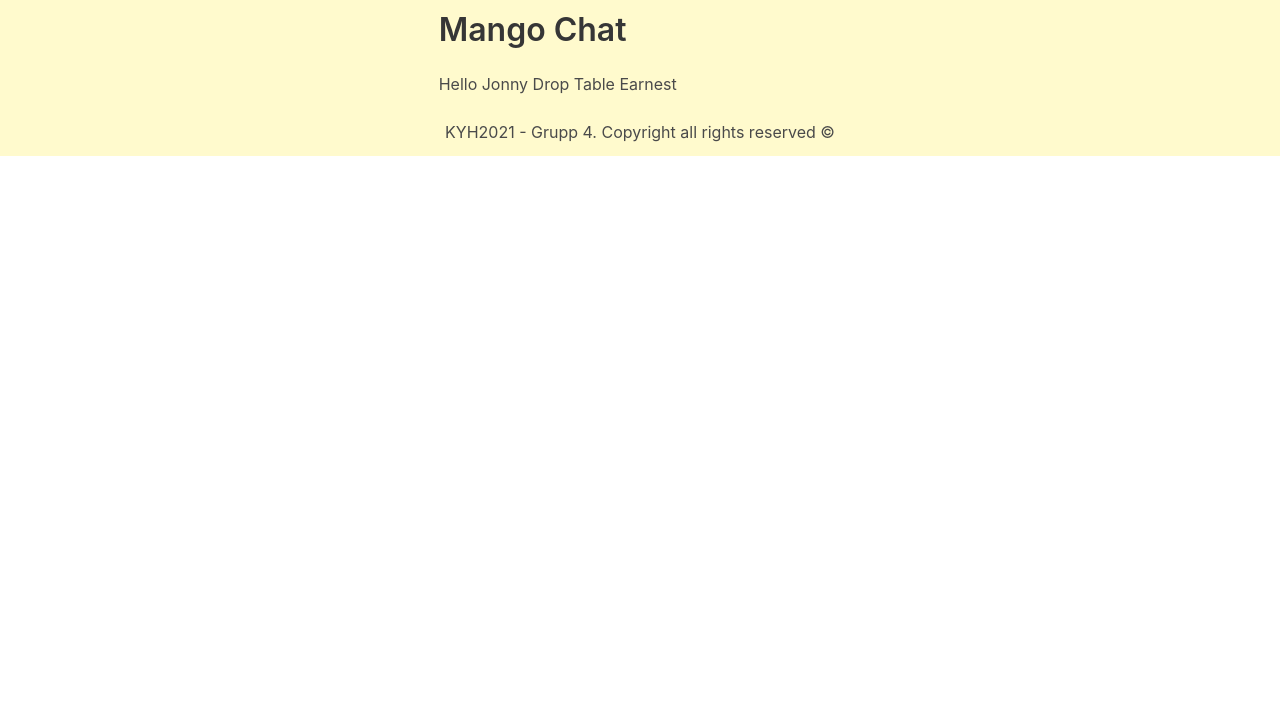
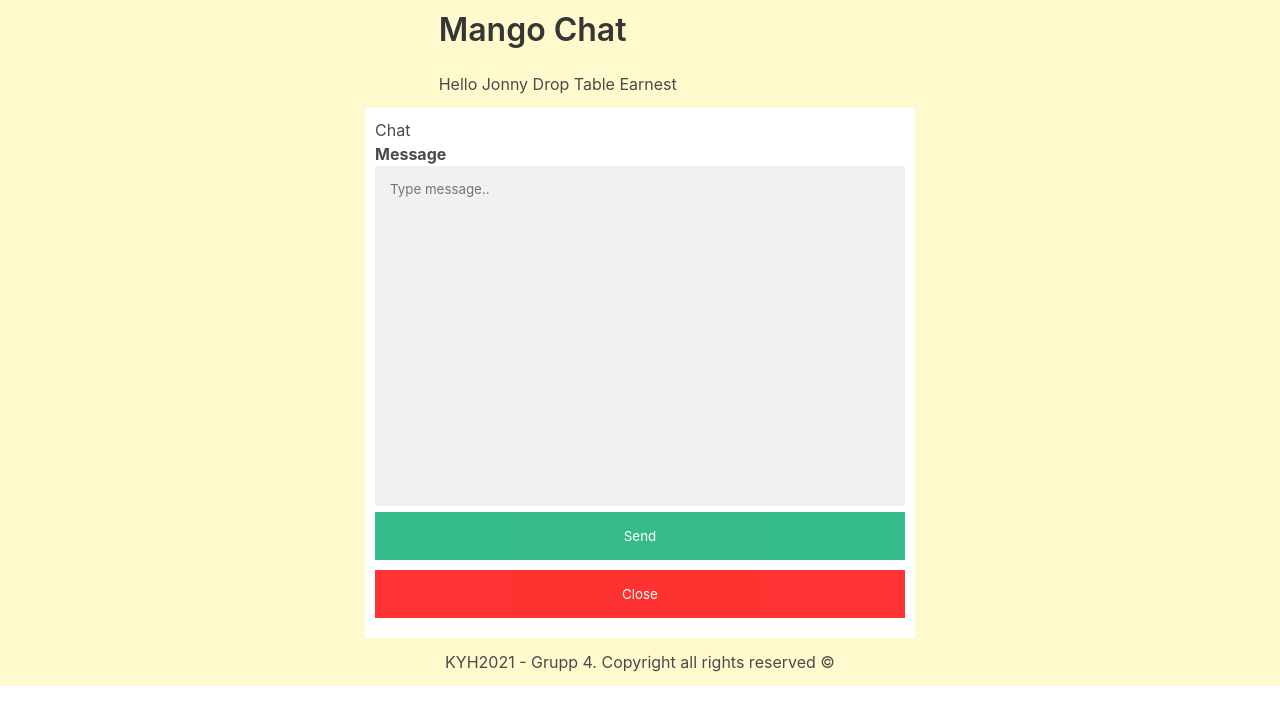
Before and after one commit to Jearnest94/Grupp_Fyra_Projektarbete, a Flask app: page /chat in a window 1280 px wide. Shown: the part 52-777 px from the top of the page. Run offline with Flask 2, Linux system fonts and the light colour scheme; a user stored in the database is signed in.

Commit message:
added chatbox css and html

```diff
--- a/static/css/main.css
+++ b/static/css/main.css
@@ -36,3 +36,76 @@ body {
 .mango-wrapper {
     display: flex;
 }
+
+{box-sizing: border-box;}
+
+/* Button used to open the chat form - fixed at the bottom of the page */
+.open-button {
+  background-color: #555;
+  color: white;
+  padding: 16px 20px;
+  border: none;
+  cursor: pointer;
+  opacity: 0.8;
+  position: fixed;
+  bottom: 23px;
+  right: 28px;
+  width: 280px;
+}
+
+/* The popup chat - hidden by default */
+.form-popup {
+  display: none;
+  position: fixed;
+  bottom: 0;
+  right: 15px;
+  border: 3px solid #f1f1f1;
+  z-index: 9;
+}
+
+/* Add styles to the form container */
+.form-container {
+  max-width: 550px;
+  padding: 10px;
+  margin: auto;
+    background-color: white;
+}
+
+/* Full-width textarea */
+.form-container textarea {
+  width: 100%;
+  padding: 15px;
+  margin: auto;
+  border: none;
+  background: #f1f1f1;
+  resize: none;
+  min-height: 340px;
+}
+
+/* When the textarea gets focus, do something */
+.form-container textarea:focus {
+  background-color: #ddd;
+  outline: none;
+}
+
+/* Set a style for the submit/login button */
+.form-container .btn {
+  background-color: #04AA6D;
+  color: white;
+  padding: 16px 20px;
+  border: none;
+  cursor: pointer;
+  width: 100%;
+  margin-bottom:10px;
+  opacity: 0.8;
+}
+
+/* Add a red background color to the cancel button */
+.form-container .cancel {
+  background-color: red;
+}
+
+/* Add some hover effects to buttons */
+.form-container .btn:hover, .open-button:hover {
+  opacity: 1;
+}
--- a/templates/chat.html
+++ b/templates/chat.html
@@ -9,4 +9,20 @@
         <h1 class="title">Mango Chat</h1>
         <p>Hello {{ name }}</p>
     </div>
+<div class="chat-popup" id="myForm">
+  <form action="/action_page.php" class="form-container">
+    <h1>Chat</h1>
+
+    <label for="msg"><b>Message</b></label>
+    <textarea placeholder="Type message.." name="msg" required></textarea>
+
+    <button type="submit" class="btn">Send</button>
+    <button type="button" class="btn cancel" onclick="closeForm()">Close</button>
+  </form>
+</div>
+
+
+
+
+
 {% endblock %}
```
Also changed, not shown: db.sqlite.
